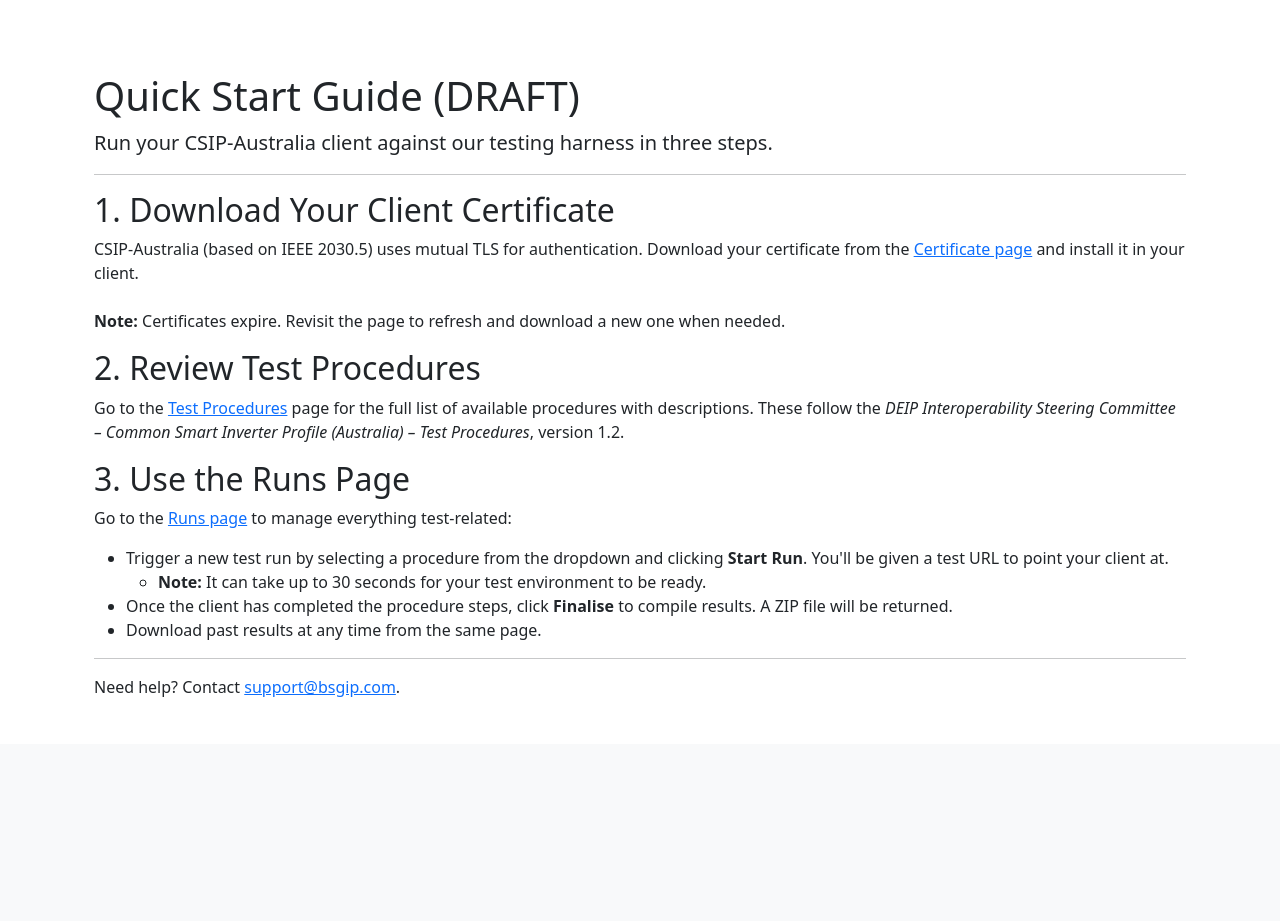
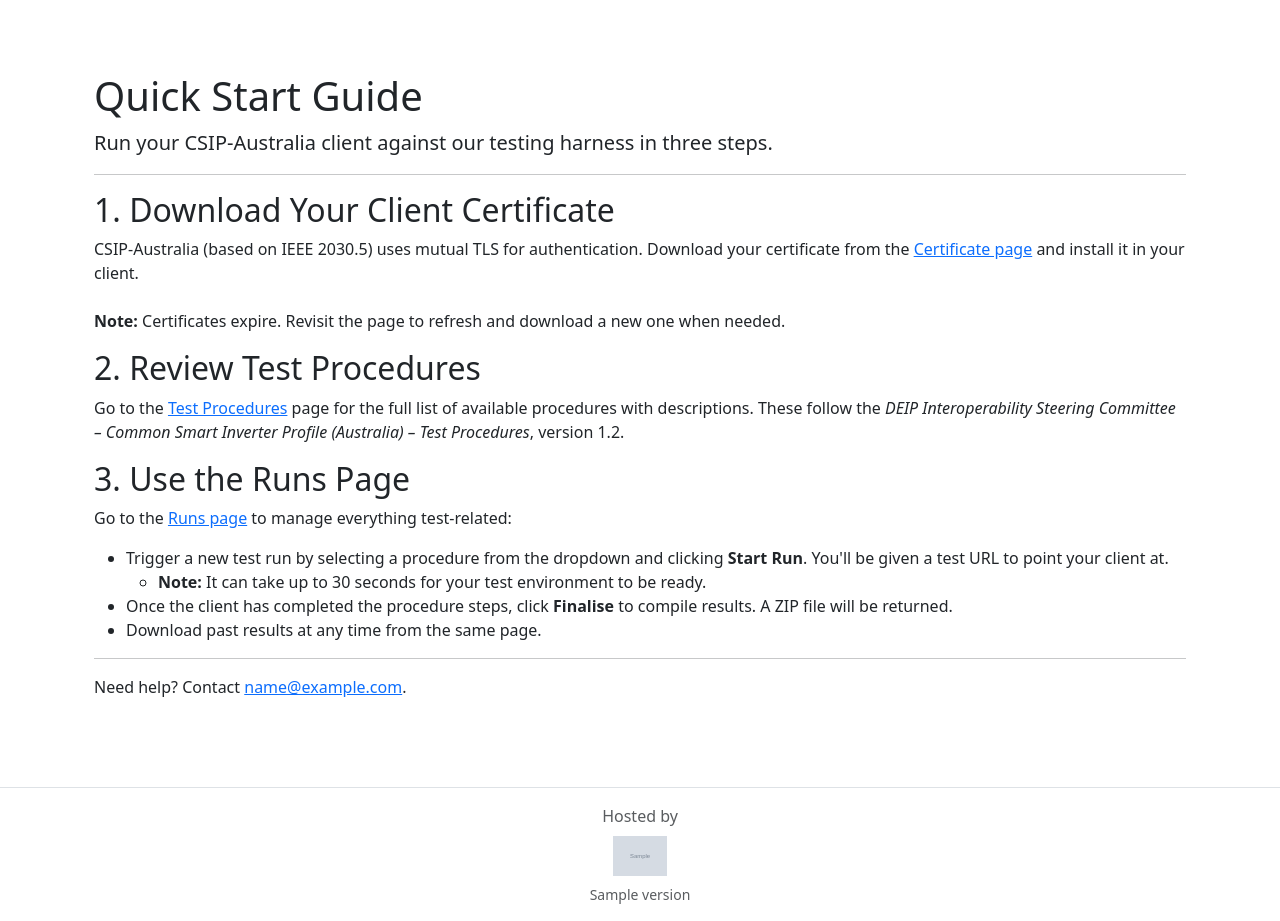
Before and after one commit to bsgip/cactus-ui, a Flask app: template src/cactus_ui/templates/home.html in a window 1280 px wide. Shown: the part 56-977 px from the top of the page. Before the commit the page ends 753 px from the top, so only its background shows below. Run offline with Flask 3, Linux system fonts and the light colour scheme; the template is opened without the code that fills it: most values are stand-ins (such as "Sample title", 1, 10 or a date in 2020); grey boxes marked "Sample" are stand-in pictures.

Commit message:
prerender static but configurable components

```diff
--- a/src/cactus_ui/server.py
+++ b/src/cactus_ui/server.py
@@ -4,6 +4,7 @@ from dataclasses import dataclass
 from functools import wraps
 import io
 from os import environ as env
+import os
 from typing import Any, Callable, TypeVar, cast
 from urllib.parse import quote_plus, urlencode
 import requests
@@ -39,7 +40,6 @@ oauth.register(
 CACTUS_ORCHESTRATOR_BASEURL = env["CACTUS_ORCHESTRATOR_BASEURL"]
 CACTUS_ORCHESTRATOR_AUDIENCE = env["CACTUS_ORCHESTRATOR_AUDIENCE"]
 CACTUS_ORCHESTRATOR_REQUEST_TIMEOUT = 300
-
 
 F = TypeVar("F", bound=Callable[..., object])
 
--- a/src/cactus_ui/templates/base.html
+++ b/src/cactus_ui/templates/base.html
@@ -36,10 +36,19 @@
         {% block content %}{% endblock %}
     </div>
 
-    <!-- What to have in footer? -->
-    <!-- <footer class="text-center text-muted mt-4">
-        © 2025 bsgip
-    </footer> -->
+    <footer class="text-center text-muted mt-5 py-3 border-top">
+        {% if _hosted_images %}
+        <div>Hosted by</div>
+        <div class="d-flex justify-content-center align-items-center mt-2 gap-3 flex-wrap">
+            {% for image_path in _hosted_images %}
+                <img src="{{ url_for('static', filename=image_path) }}" alt="Host Logo" style="height: 40px;">
+            {% endfor %}
+        </div>
+        {% endif %}
+        {% if _version %}
+        <div class="small mt-2">{{ _version }}</div>
+        {% endif %}
+    </footer>
 </body>
 
 </html>
--- a/src/cactus_ui/templates/home.html
+++ b/src/cactus_ui/templates/home.html
@@ -4,7 +4,7 @@
 
 {% block content %}
 <div class="container mt-5">
-  <h1>Quick Start Guide (DRAFT)</h1>
+  <h1>Quick Start Guide</h1>
   <p class="lead">Run your CSIP-Australia client against our testing harness in three steps.</p>
 
   <hr>
@@ -39,6 +39,8 @@
 
   <hr>
 
-  <p>Need help? Contact <a href="mailto:support@bsgip.com">support@bsgip.com</a>.</p>
+ {% if _support_email %}
+  <p>Need help? Contact <a href="mailto:{{ _support_email }}">{{ support_email }}</a>.</p>
+  {% endif %}
 </div>
 {% endblock %}
```
Also changed, not shown: src/cactus_ui/static/prerender.py (added, +39 -0 lines), 1 other file.
